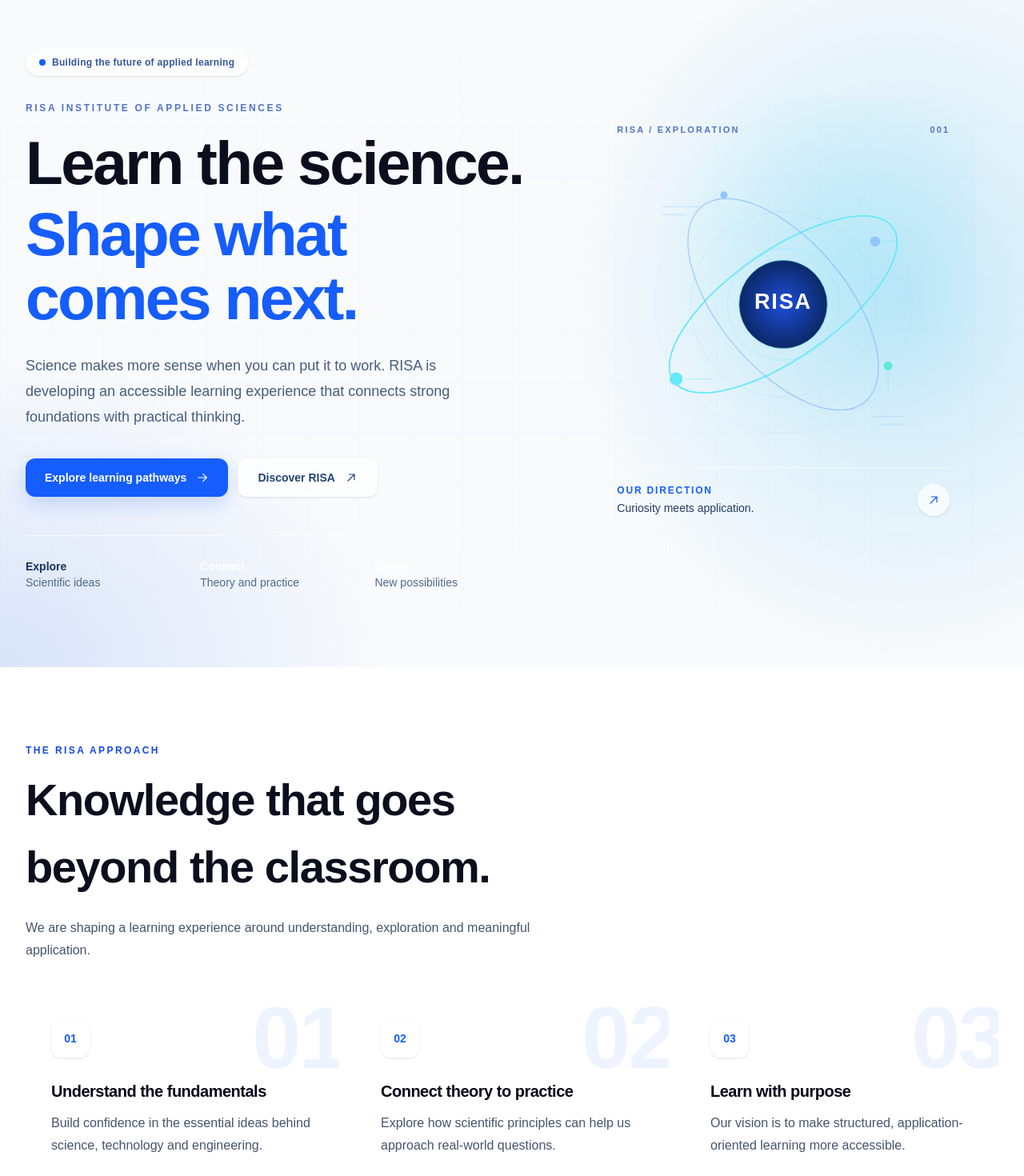
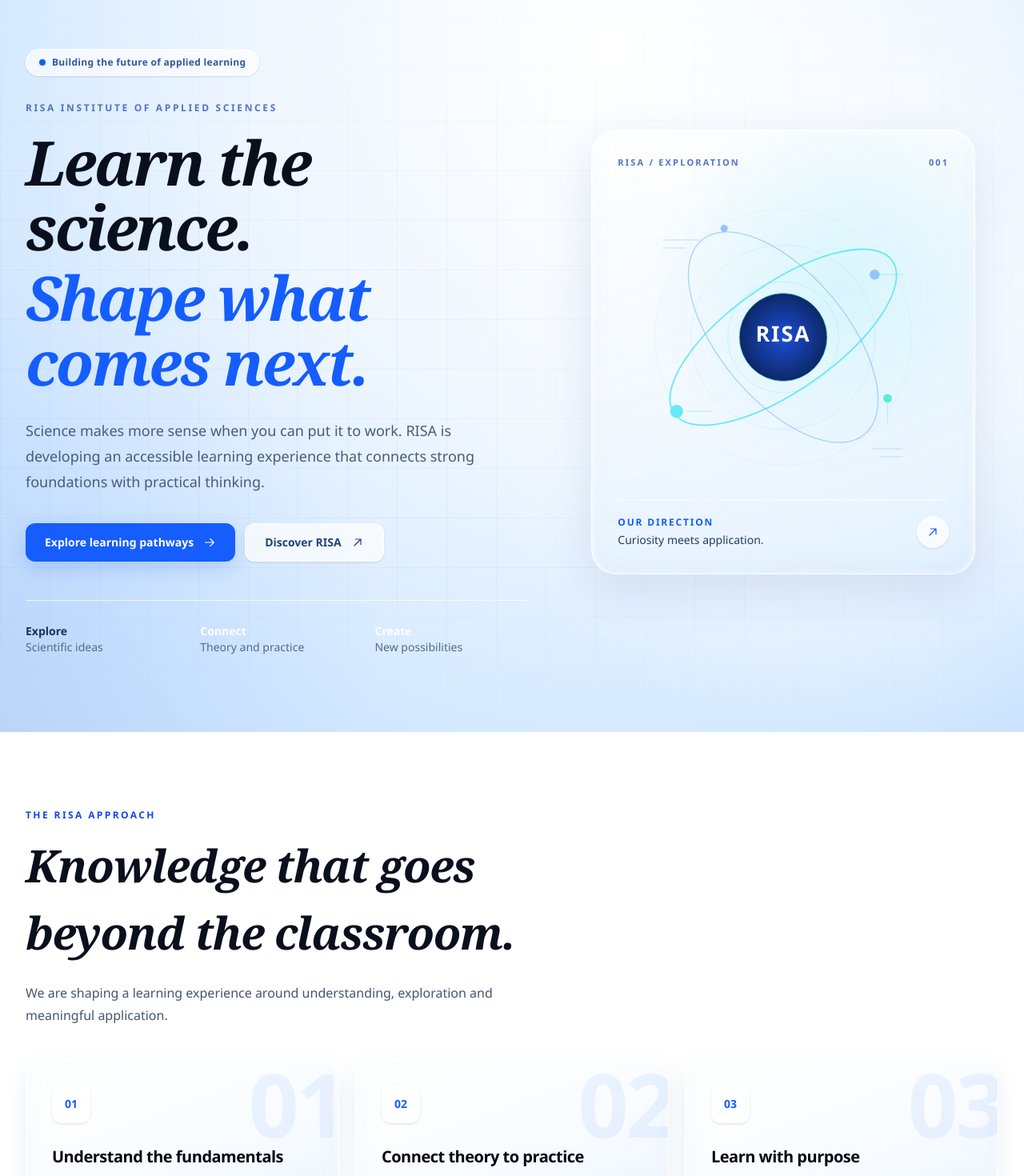
Before and after one commit to RISA-INSTITUTE-WEBSITE/super-duper-spork, a Next.js app: page / in a window 1280 px wide. Shown: the part 120-1590 px from the top of the page at 80% size. Built offline with nearby package versions, Linux system fonts and the light colour scheme.

Commit message:
style(risa): add accessible glass surfaces and design tokens

```diff
--- a/src/app/globals.css
+++ b/src/app/globals.css
@@ -1,4 +1,11 @@
 @import "tailwindcss";
+
+/* RISA adopts the visual language of the owner's Edu-ca-te site, not its brand/assets. */
+@theme {
+  --font-sans: "Plus Jakarta Sans", "Segoe UI", Arial, sans-serif;
+  --font-heading: "Outfit", "Plus Jakarta Sans", "Segoe UI", sans-serif;
+  --font-display: "Cormorant Garamond", Georgia, serif;
+}
 
 :root {
   color-scheme: light;
@@ -9,12 +16,12 @@ html {
 }
 
 body {
-  font-family: Arial, Helvetica, sans-serif;
+  font-family: var(--font-sans);
 }
 
 ::selection {
-  background: #a5f3fc;
-  color: #0b2450;
+  background: #bfdbfe;
+  color: #0a0f1d;
 }
 
 .skip-link {
@@ -23,7 +30,7 @@ body {
   top: -5rem;
   z-index: 100;
   border-radius: 0.5rem;
-  background: #1e3a8a;
+  background: #155dfc;
   padding: 0.75rem 1rem;
   color: white;
 }
@@ -32,26 +39,86 @@ body {
   top: 1rem;
 }
 
+.risa-display {
+  font-family: var(--font-display);
+  font-style: italic;
+  font-weight: 700;
+}
+
+.risa-navbar {
+  background: radial-gradient(ellipse 85% 175% at 50% 45%, #f3f4f6 12%, #dbeafe 58%, #bfdbfe 100%);
+}
+
+.risa-hero {
+  background: radial-gradient(ellipse at 60% 10%, #ffffff 0%, #eef6ff 43%, #cee5ff 80%, #c1daf8 100%);
+}
+
 .risa-hero-grid {
   background-image:
-    linear-gradient(rgba(147, 197, 253, 0.055) 1px, transparent 1px),
-    linear-gradient(90deg, rgba(147, 197, 253, 0.055) 1px, transparent 1px);
-  background-size: 64px 64px;
-  mask-image: linear-gradient(180deg, transparent, #000 30%, #000 78%, transparent);
+    linear-gradient(rgba(81, 126, 198, 0.06) 1px, transparent 1px),
+    linear-gradient(90deg, rgba(81, 126, 198, 0.06) 1px, transparent 1px);
+  background-size: 62px 62px;
+  mask-image: linear-gradient(180deg, transparent 0%, #000 28%, #000 80%, transparent);
 }
 
 .risa-hero-glow {
   background:
-    radial-gradient(
-      ellipse 40% 65% at 88% 47%,
-      rgba(14, 165, 233, 0.21),
-      transparent 80%
-    ),
-    radial-gradient(ellipse 50% 60% at 0% 100%, rgba(37, 99, 235, 0.15), transparent 75%);
+    radial-gradient(ellipse 50% 65% at 84% 50%, rgba(255, 255, 255, 0.9), transparent 80%),
+    radial-gradient(ellipse 43% 57% at 4% 85%, rgba(21, 93, 252, 0.06), transparent 80%);
+}
+
+.risa-science-glass {
+  background: linear-gradient(160deg, rgba(255, 255, 255, 0.72), rgba(225, 239, 255, 0.64));
+  border: 1px solid rgba(255, 255, 255, 0.96);
+  box-shadow:
+    0 20px 60px rgba(44, 93, 157, 0.14),
+    inset 0 2px 10px rgba(255, 255, 255, 0.94),
+    inset 0 -12px 26px rgba(125, 165, 221, 0.08);
+  backdrop-filter: blur(12px) saturate(155%);
+}
+
+.risa-glass-card,
+.risa-pathway-card {
+  background: linear-gradient(160deg, rgba(255, 255, 255, 0.83) 0%, rgba(247, 251, 255, 0.77) 45%, rgba(220, 236, 252, 0.63) 100%);
+  border: 1px solid rgba(255, 255, 255, 0.95);
+  box-shadow:
+    0 12px 29px rgba(61, 103, 152, 0.10),
+    inset 0 2px 8px rgba(255, 255, 255, 0.95),
+    inset 0 -14px 24px rgba(107, 158, 211, 0.08);
+  backdrop-filter: blur(8px) saturate(150%);
+}
+
+.risa-glass-card:hover,
+.risa-pathway-card:hover {
+  box-shadow:
+    0 17px 35px rgba(37, 87, 149, 0.16),
+    inset 0 2px 8px rgba(255, 255, 255, 0.95);
+}
+
+.risa-pathways-section {
+  background: linear-gradient(135deg, #f7fbff 0%, #eaf4ff 60%, #f4f8ff 100%);
+}
+
+.risa-pathway-card {
+  background: linear-gradient(45deg, #eafdff 0%, #eafdff 12%, #cbe9ff 66%, #cfcbff 100%);
+}
+
+.risa-footer {
+  background: linear-gradient(180deg, #ffffff 0%, #f2f7ff 100%);
 }
 
 @media (prefers-reduced-motion: reduce) {
   html {
     scroll-behavior: auto;
   }
+
+  .risa-glass-card,
+  .risa-pathway-card {
+    transition: none;
+  }
+
+  .risa-glass-card:hover,
+  .risa-pathway-card:hover {
+    transform: none;
+  }
 }
```
